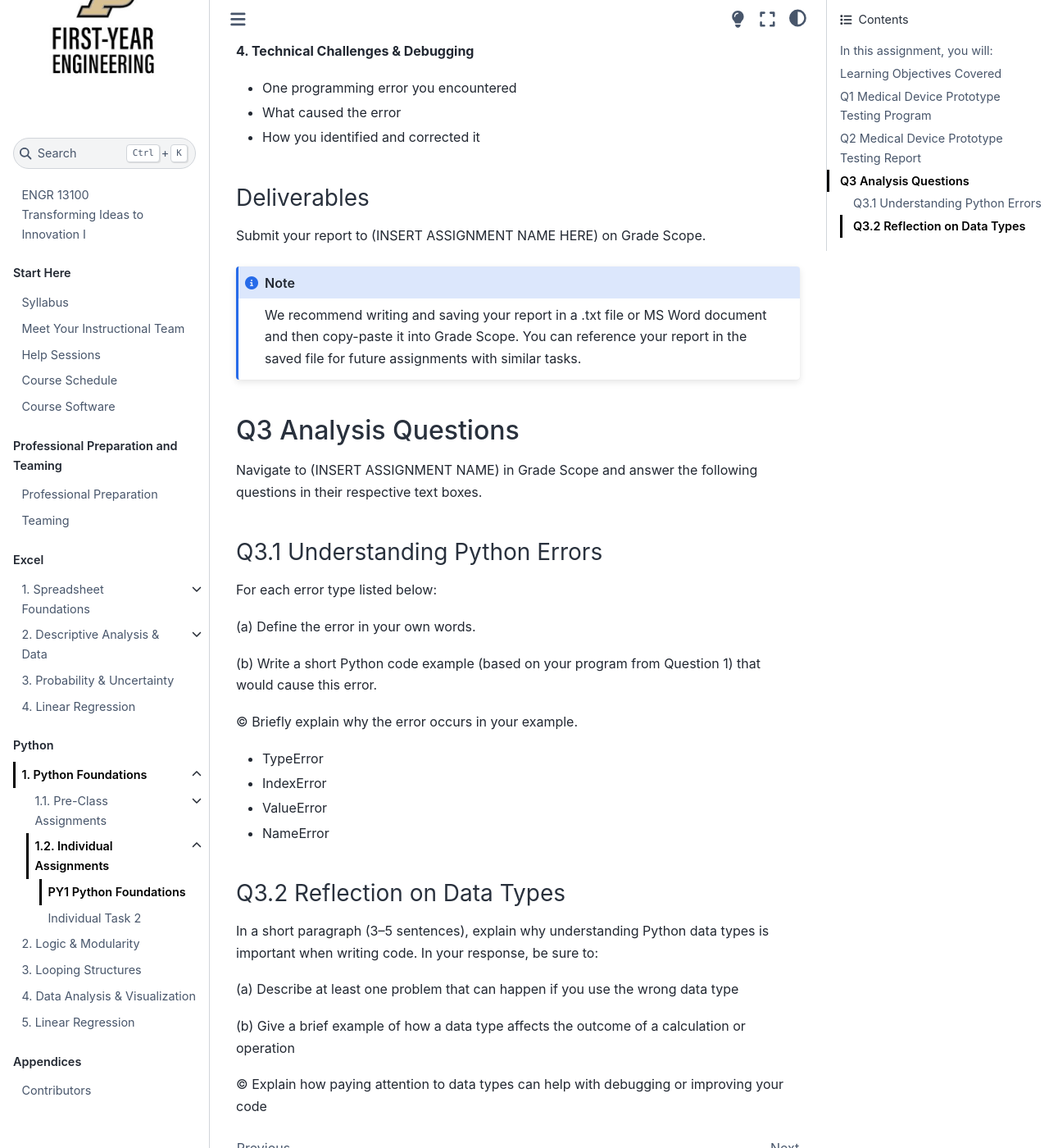
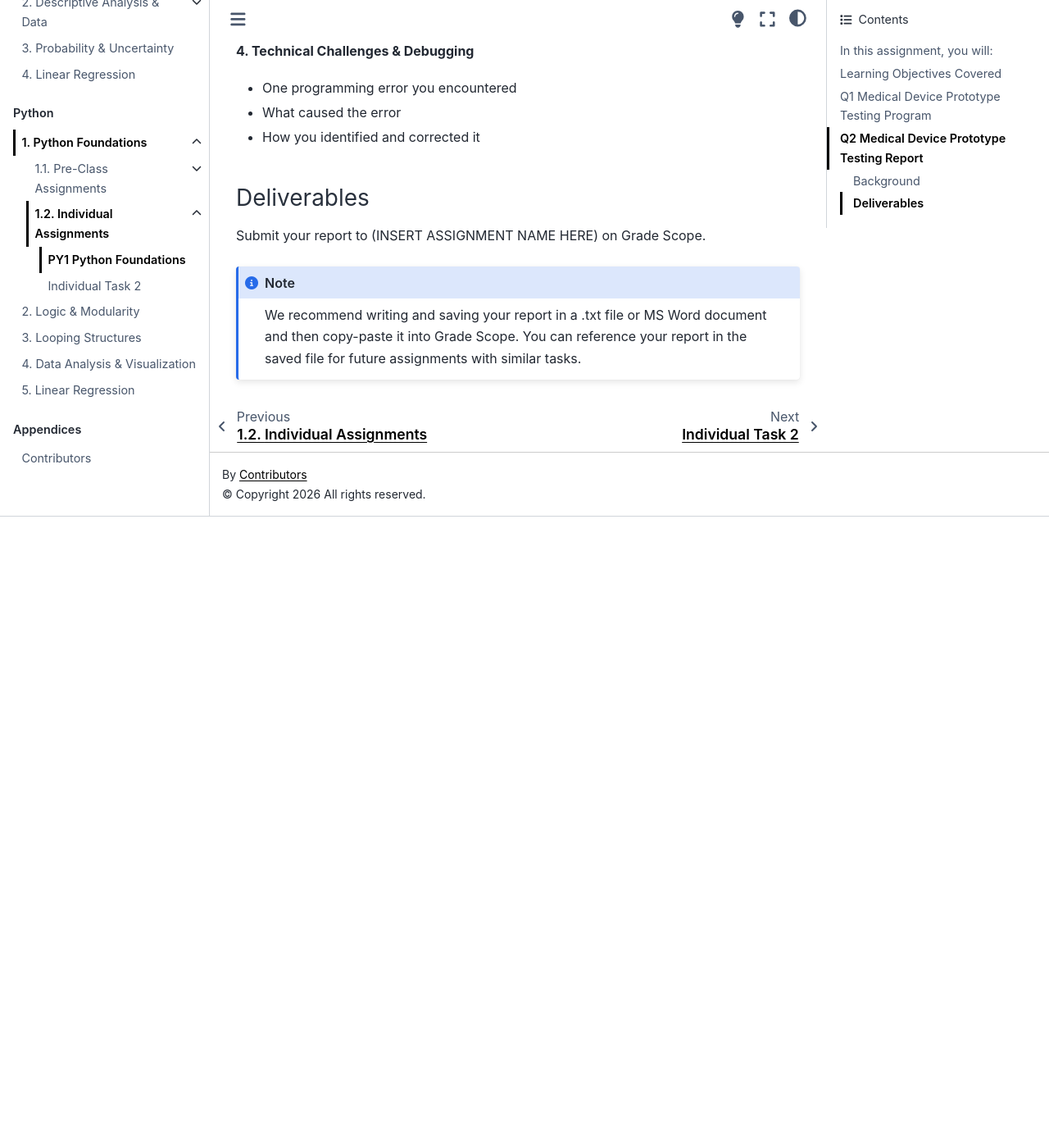
Before and after one commit to Purdue-FYE/engr-13100-2026-fall, a Jupyter Book: the page built from source/Part_04_Python/M1/tasks/ind_1/b/instructions.md, in a window 1280 px wide and 1400 px high, scrolled down 4065 px. Shown: the whole window at 82% size. Built offline with Jupyter Book 1.0.4 settings and Sphinx 7.4.7 and the Sphinx Book theme 1.1.4, drawn with Linux system fonts in a browser that asks for light colours; after the commit the page ends 4695 px from its top, so only the background shows below that; some of the changed text lies outside the part shown.

Commit message:
Added assessment question bank for Py 1 module and updated ind_1/b

````diff
--- a/source/Part_04_Python/M1/tasks/ind_1/b/instructions.md
+++ b/source/Part_04_Python/M1/tasks/ind_1/b/instructions.md
@@ -150,32 +150,3 @@ Submit your report to (INSERT ASSIGNMENT NAME HERE) on Grade Scope.
 
   We recommend writing and saving your report in a .txt file or MS Word document and then copy-paste it into Grade Scope. You can reference your report in the saved file for future assignments with similar tasks.
 ```
-
-## Q3 Analysis Questions
-
-Navigate to (INSERT ASSIGNMENT NAME) in Grade Scope and answer the following questions in their respective text boxes.
-
-### Q3.1 Understanding Python Errors
-
-For each error type listed below:
-
-(a) Define the error in your own words.
-
-(b) Write a short Python code example (based on your program from Question 1) that would cause this error.
-
-(c) Briefly explain why the error occurs in your example.
-
-- TypeError
-- IndexError
-- ValueError
-- NameError
-
-### Q3.2 Reflection on Data Types
-
-In a short paragraph (3–5 sentences), explain why understanding Python data types is important when writing code. In your response, be sure to:
-
-(a) Describe at least one problem that can happen if you use the wrong data type
-
-(b) Give a brief example of how a data type affects the outcome of a calculation or operation
-
-(c) Explain how paying attention to data types can help with debugging or improving your code
````
Also changed, not shown: other parts of source/Part_04_Python/M1/tasks/ind_1/b/instructions.md (+1 -1 lines), source/Part_04_Python/assessment_q_bank/Py1.1.md (added, +14 -0 lines), source/Part_04_Python/assessment_q_bank/Py1.2.md (added, +9 -0 lines), source/Part_04_Python/assessment_q_bank/Py1.3.md (added, +15 -0 lines), source/Part_04_Python/assessment_q_bank/Py1.4.md (added, +14 -0 lines), source/Part_04_Python/assessment_q_bank/Py1.5.md (added, +13 -0 lines), source/Part_04_Python/assessment_q_bank/Py1.6.md (added, +15 -0 lines).
